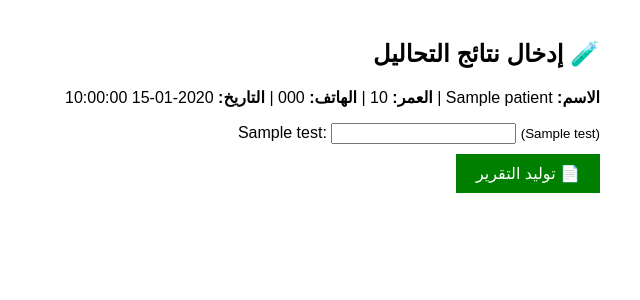
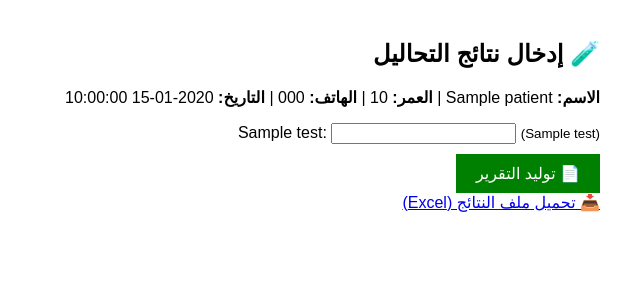
Before and after one commit to Marwana1985/lab-report-app, a Flask app: template templates/results.html in a window 1280 px wide. Shown: the top 300 px of the page, without its empty margins (640-1280 px from the left). Run offline with Flask 3, Linux system fonts and the light colour scheme; the template is opened without the code that fills it: most values are stand-ins (such as "Sample title", 1, 10 or a date in 2020).

Commit message:
Initial commit

```diff
--- a/templates/results.html
+++ b/templates/results.html
@@ -46,5 +46,7 @@
 
         <button class="submit-btn" type="submit">📄 توليد التقرير</button>
     </form>
+	<a href="/download">📥 تحميل ملف النتائج (Excel)</a>
+
 </body>
 </html>
```
Also changed, not shown: static/footer.jpg, static/logo.png.
